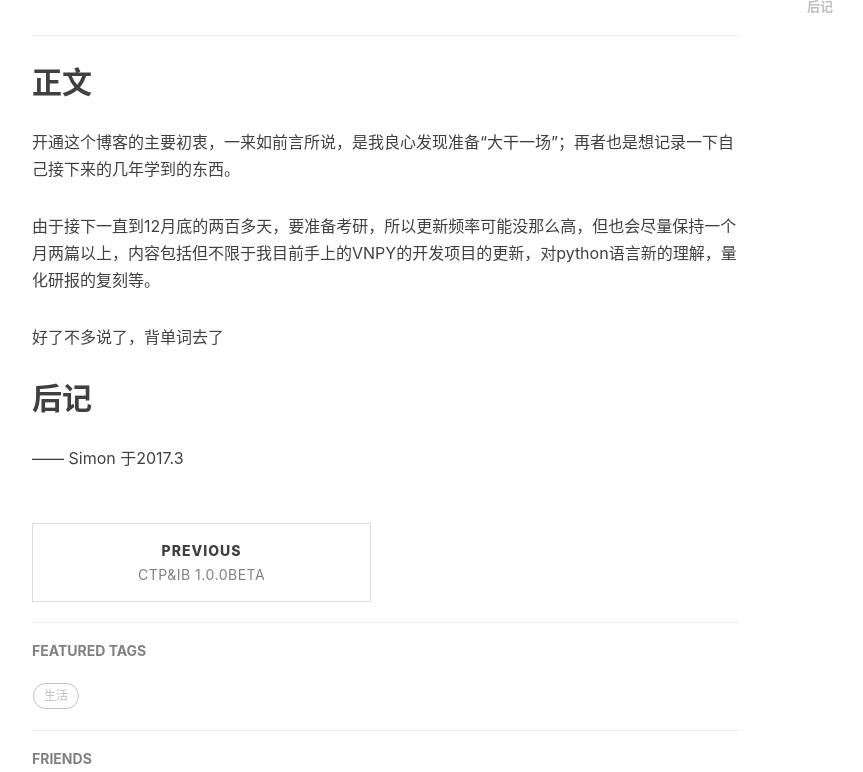
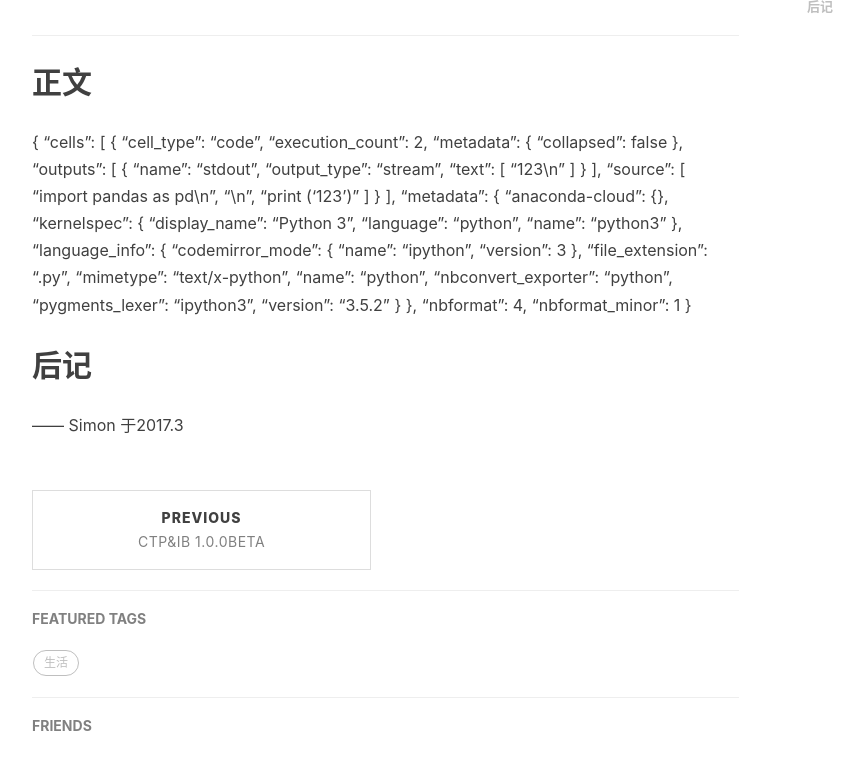
Before and after one commit to simonzgx/SimonZgx.github.io, a Jekyll site: the page built from _posts/2017-05-20-testJupyter.markdown, in a window 1280 px wide and 900 px high, scrolled down 1057 px, cut to the strip 128-900 px from the top of the window. Shown: the whole strip, without its empty margins (233-1096 px from the left). Built offline with Jekyll 4.4.1, drawn with Linux system fonts in a browser that asks for light colours; nearby versions of some CDN libraries; comment, search, counter and statistics services are not loaded.

Commit message:
no message

```diff
--- a/_posts/2017-05-20-testJupyter.markdown
+++ b/_posts/2017-05-20-testJupyter.markdown
@@ -24,11 +24,54 @@
 
 ## 正文
 
-开通这个博客的主要初衷，一来如前言所说，是我良心发现准备“大干一场”；再者也是想记录一下自己接下来的几年学到的东西。
+{
+ "cells": [
+  {
+   "cell_type": "code",
+   "execution_count": 2,
+   "metadata": {
+    "collapsed": false
+   },
+   "outputs": [
+    {
+     "name": "stdout",
+     "output_type": "stream",
+     "text": [
+      "123\n"
+     ]
+    }
+   ],
+   "source": [
+    "import pandas as pd\n",
+    "\n",
+    "print ('123')"
+   ]
+  }
+ ],
+ "metadata": {
+  "anaconda-cloud": {},
+  "kernelspec": {
+   "display_name": "Python 3",
+   "language": "python",
+   "name": "python3"
+  },
+  "language_info": {
+   "codemirror_mode": {
+    "name": "ipython",
+    "version": 3
+   },
+   "file_extension": ".py",
+   "mimetype": "text/x-python",
+   "name": "python",
+   "nbconvert_exporter": "python",
+   "pygments_lexer": "ipython3",
+   "version": "3.5.2"
+  }
+ },
+ "nbformat": 4,
+ "nbformat_minor": 1
+}
 
-由于接下一直到12月底的两百多天，要准备考研，所以更新频率可能没那么高，但也会尽量保持一个月两篇以上，内容包括但不限于我目前手上的VNPY的开发项目的更新，对python语言新的理解，量化研报的复刻等。
-
-好了不多说了，背单词去了
 
 ## 后记
 
```
